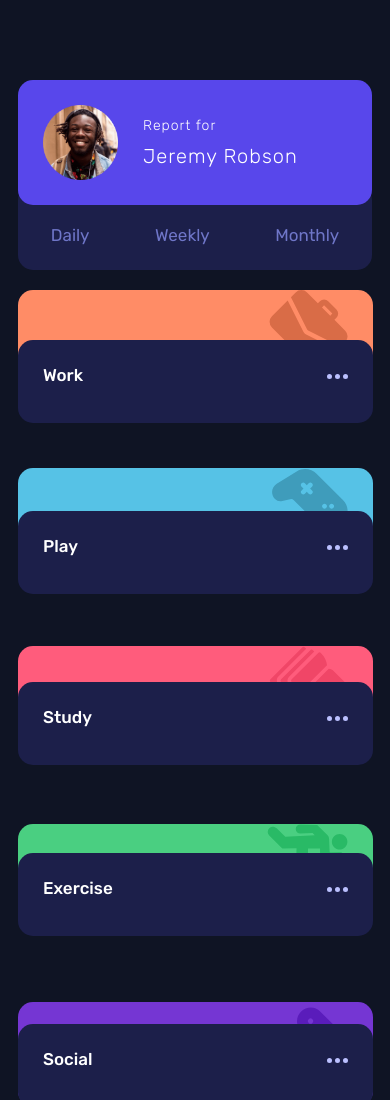
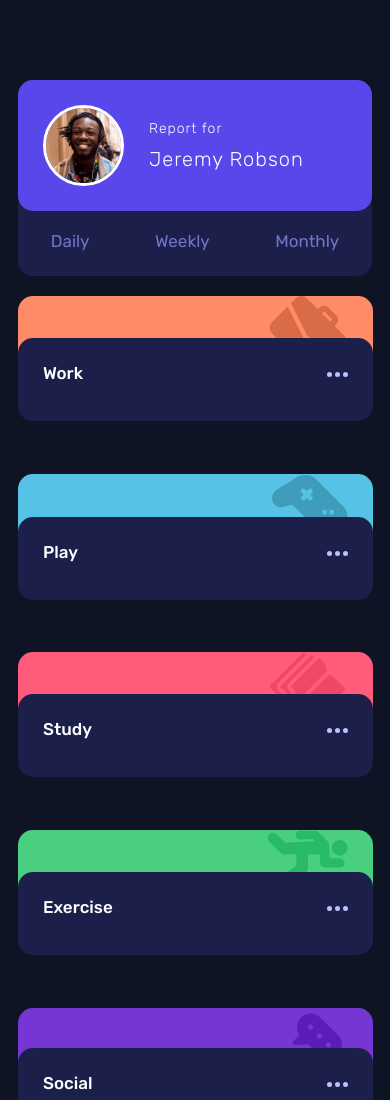
Before and after one commit to kleinlikecalvin/time-tracking-dashboard-main, a plain HTML site: page index.html in a window 390 px wide. Shown: the top 1100 px of the page. Drawn offline with Linux system fonts and the light colour scheme.

Commit message:
mobile complete

```diff
--- a/styles.css
+++ b/styles.css
@@ -1,7 +1,6 @@
 /*
 LEFT OFF @
--Need to add a circle border around the square profile pic
--move data cards down a little to match the design
+
 -Desktop
 
 
@@ -54,6 +53,10 @@ body {
   display: block;
   height: 75px;
 }
+.profileImageContainer{
+  border: 3px solid white;
+  border-radius: 50%;
+}
 .reportForUser {
   display: flex;
   justify-content: center;
@@ -100,17 +103,16 @@ body {
   text-align: right;
   position: absolute;
   width: 355px;
-  /* top: 350px; */
 }
 .reportImgContainer svg {
   margin-right: var(--itemMargin);
 }
 #workImgCard {
   background-color: hsl(15, 100%, 70%);
-  top: 0;
 }
 #playImgCard {
   background-color: hsl(195, 74%, 62%);
+  height: 100px;
   top: 178px;
 }
 #studyImgCard {
@@ -119,6 +121,7 @@ body {
 }
 #exerciseImgCard {
   background-color: hsl(145, 58%, 55%);
+  height: 100px;
   top: 534px;
 }
 #socialImgCard {
@@ -173,22 +176,22 @@ a .ellipsis:hover path {
   transition: var(--transitionTime);
 }
 #workCard {
-  top: 50px;
+  top: 42px;
 }
 #playCard {
   top: 221px;
 }
 #studyCard {
-  top: 392px;
+  top: 398px;
 }
 #exerciseCard {
-  top: 563px;
+  top: 576px;
 }
 #socialCard {
-  top: 734px;
+  top: 752px;
 }
 #selfCareCard {
-  top: 905px;
+  top: 930px;
 }
 /* ~~~~~~~~~ATTRIBUTION~~~~~~~~~~ */
 .attribution {
```
